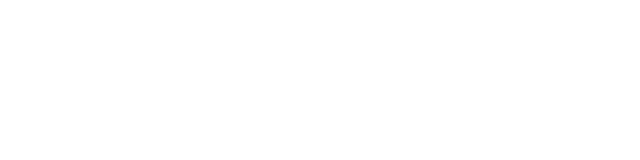
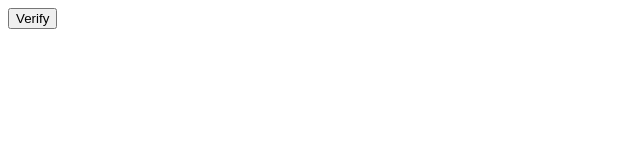
Before and after one commit to Annukul/cunnette-f, a React (Create React App) app: page /confirm/1 in a window 1280 px wide. Shown: the top 160 px of the page, without its empty margins (0-640 px from the left). Built offline with nearby package versions, Linux system fonts and the light colour scheme.

Commit message:
Verification fixed

```diff
--- a/package.json
+++ b/package.json
@@ -38,5 +38,5 @@
       "last 1 safari version"
     ]
   },
-  "proxy": "https://cunnette.herokuapp.com"
+  "proxy": "http://localhost:5000"
 }
--- a/src/App.js
+++ b/src/App.js
@@ -7,6 +7,7 @@ import Create from './pages/Create';
 import Profile from './pages/Profile';
 import Reset from './pages/Reset';
 import Reset2 from "./pages/Reset2";
+import Confirm from './pages/Confirm';
 
 
 function App() {
@@ -23,6 +24,7 @@ function App() {
           exact
           component={Reset2}
         />
+        <Route path="/confirm/:verificationcode" exact component={Confirm} />
       </div>
 
     </Router>
--- /dev/null
+++ b/src/pages/Confirm.js
@@ -0,0 +1,29 @@
+import React, { useState } from 'react';
+import axios from 'axios';
+import { useLocation } from 'react-router-dom';
+
+const Confirm = ({ history }) => {
+    const [status, setStatus] = useState("");
+
+    const location = useLocation();
+    const verificationcode = location.pathname.split("/")[2];
+
+    console.log(verificationcode);
+
+    const verify = async () => {
+        await axios.post(`/auth/confirm/${verificationcode}`);
+        setStatus(true);
+        setTimeout(() => {
+            history.push("/login");
+        }, 3000);
+    }
+
+    return (
+        <div>
+            <button onClick={verify}>Verify</button>
+            {status ? <div>Your email is verified</div> : <div></div>}
+        </div>
+    )
+}
+
+export default Confirm;
```
